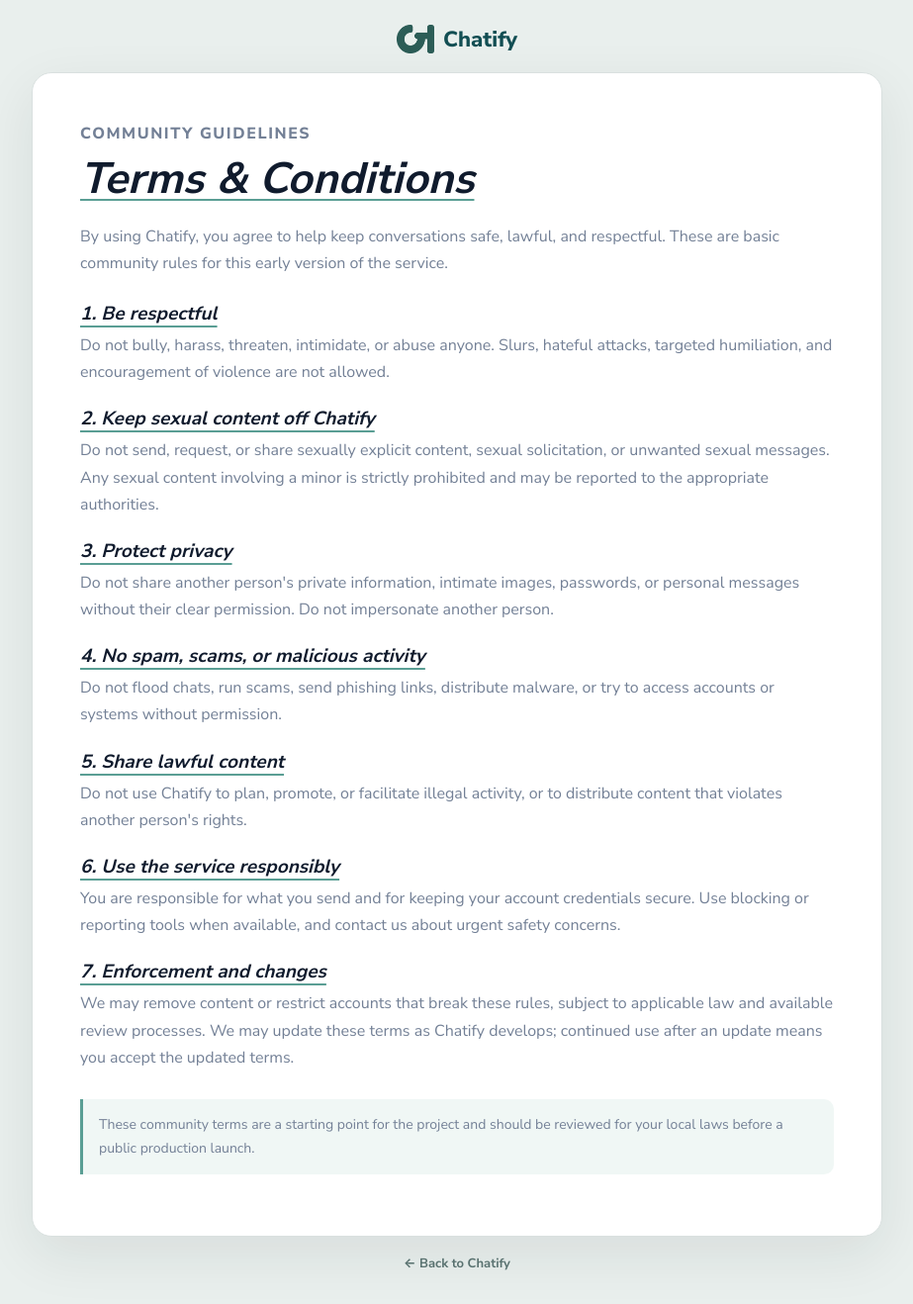
After one commit to badhanarsh2008-cmyk/CHATIFY, a FastAPI app: template frontend/templates/terms.html in a window 1280 px wide. The commit adds this page. Shown: the whole page at 99% size, without its empty margins (178-1101 px from the left). Run offline with FastAPI, Linux system fonts and the light colour scheme; the template is opened without the code that fills it, so the values that code supplies are empty.

Commit message:
enhanced performance of site, added animations and terms and condition page

```diff
--- a/backend/apps/app.py
+++ b/backend/apps/app.py
@@ -26,6 +26,22 @@ async def landing_page(request : Request):
         context={},
     )
 
+@app.get("/about", response_class=HTMLResponse)
+async def about_page(request: Request):
+    return templates.TemplateResponse(
+        request=request,
+        name="about.html",
+        context={},
+    )
+
+@app.get("/terms", response_class=HTMLResponse)
+async def terms_page(request: Request):
+    return templates.TemplateResponse(
+        request=request,
+        name="terms.html",
+        context={},
+    )
+
 @app.get("/register", response_class=HTMLResponse)
 @app.get("/signup", response_class=HTMLResponse, include_in_schema=False)
 async def signup(request : Request):
--- a/frontend/js/script.js
+++ b/frontend/js/script.js
@@ -1,14 +1,16 @@
 const themeToggle = document.querySelector(".theme-toggle");
+
+let savedDarkTheme = false;
+try {
+  savedDarkTheme = localStorage.getItem("chatify-theme") === "dark";
+} catch {
+  // Use the light theme when browser storage is unavailable.
+}
+document.body.classList.toggle("dark-theme", savedDarkTheme);
 
 if (themeToggle) {
   const themeColor = document.querySelector('meta[name="theme-color"]');
-  let isDark = false;
-
-  try {
-    isDark = localStorage.getItem("chatify-theme") === "dark";
-  } catch {
-    // The theme switch still works when browser storage is unavailable.
-  }
+  let isDark = savedDarkTheme;
 
   const applyTheme = (dark, save = false) => {
     document.body.classList.toggle("dark-theme", dark);
--- /dev/null
+++ b/frontend/styles/info.css
@@ -0,0 +1,44 @@
+:root {
+  color-scheme: light;
+  --ink: #101b2d;
+  --muted: #738096;
+  --teal: #075a56;
+  --paper: #fff;
+}
+* { box-sizing: border-box; }
+body {
+  min-height: 100vh;
+  margin: 0;
+  padding: 24px 18px;
+  background: #e9efed;
+  color: var(--ink);
+  font-family: "Nunito Sans", ui-sans-serif, system-ui, -apple-system, BlinkMacSystemFont, "Segoe UI", sans-serif;
+  transition: background-color 1.5s ease, color 1.5s ease;
+}
+html.page-ready body { animation: page-enter 350ms ease-out both; }
+html.page-leaving body { animation: page-leave 850ms cubic-bezier(.4, 0, .2, 1) forwards; pointer-events: none; }
+@keyframes page-enter { from { opacity: 0; transform: translateY(8px); } to { opacity: 1; transform: translateY(0); } }
+@keyframes page-leave { to { opacity: 0; transform: translateY(-8px); } }
+.info-page { display: flex; width: min(100%, 860px); min-height: calc(100vh - 48px); flex-direction: column; align-items: center; gap: 18px; margin: 0 auto; }
+.brand { display: inline-flex; align-items: center; gap: 9px; color: #124e53; font-size: 22px; font-weight: 800; text-decoration: none; }
+.brand img { width: 38px; height: 31px; object-fit: contain; }
+.info-card { width: 100%; padding: clamp(24px, 5vw, 48px); border: 1px solid #d9e0df; border-radius: 20px; background: var(--paper); box-shadow: 0 18px 55px #142a2815; }
+.eyebrow { margin: 0 0 8px; color: #327b73; font-size: 12px; font-weight: 800; letter-spacing: .1em; text-transform: uppercase; }
+h1, h2 { color: var(--ink); font-style: italic; text-decoration: underline; text-decoration-color: #5a9e94; text-decoration-thickness: 2px; text-underline-offset: 6px; }
+h1 { margin: 0 0 20px; font-size: clamp(30px, 6vw, 44px); line-height: 1.1; }
+h2 { margin: 0 0 6px; font-size: 19px; }
+.info-card p { color: var(--muted); font-size: 16px; line-height: 1.7; }
+.info-card .intro { margin-bottom: 24px; }
+.info-card section { margin-top: 20px; }
+.info-card section p { margin: 0; }
+.terms-note { margin-top: 28px; padding: 14px 16px; border-left: 3px solid #5a9e94; border-radius: 0 10px 10px 0; background: #f0f7f5; font-size: 14px !important; }
+.primary-link { display: inline-flex; align-items: center; gap: 10px; margin-top: 14px; padding: 12px 19px; border-radius: 10px; background: #075a56; color: #fff; font-weight: 800; text-decoration: none; }
+.back-link { margin: 0 0 8px; color: #58716f; font-size: 13px; font-weight: 700; text-decoration: none; }
+body.dark-theme { color-scheme: dark; --ink: #e8f0f1; --muted: #a9bbc1; --paper: #182a30; background: #0b171b; }
+body.dark-theme .brand { color: #b5e0da; }
+body.dark-theme .info-card { border-color: #294146; box-shadow: 0 18px 55px #0005; }
+body.dark-theme .eyebrow { color: #8bd0c6; }
+body.dark-theme .terms-note { border-left-color: #5ba99e; background: #20363a; }
+body.dark-theme .back-link { color: #a1b1b8; }
+@media (max-width: 520px) { body { padding: 16px 12px; } .info-page { min-height: calc(100vh - 32px); gap: 12px; } .info-card { border-radius: 16px; } .info-card p { font-size: 15px; } }
+@media (prefers-reduced-motion: reduce) { *, *::before, *::after { scroll-behavior: auto !important; transition-duration: .01ms !important; animation-duration: .01ms !important; } }
--- a/frontend/styles/landing.css
+++ b/frontend/styles/landing.css
@@ -314,6 +314,7 @@ footer {
   font-size: 11px;
   transition: color 1.5s ease;
 }
+footer a { color: #286c68; font-weight: 700; text-decoration: underline; text-underline-offset: 3px; }
 
 /* Dark palette */
 body.dark-theme {
@@ -340,6 +341,7 @@ body.dark-theme .second .bubble { background: linear-gradient(135deg, #187b73, #
 body.dark-theme .avatar { border-color: #1a3035; }
 body.dark-theme .meta, body.dark-theme footer, body.dark-theme .hint { color: #a1b1b8; }
 body.dark-theme .hint strong { color: #8bd0c6; }
+body.dark-theme footer a { color: #8bd0c6; }
 body.dark-theme .theme-toggle { border-color: #36585b; background: #234247; color: #b9e2dc; }
 body.dark-theme .toggle-thumb { transform: translateX(30px); background: #c9e9e3; }
 body.dark-theme .toggle-sun { opacity: 0.5; }
--- a/frontend/templates/signin.html
+++ b/frontend/templates/signin.html
@@ -55,6 +55,6 @@
 
       <a class="back-link" href="/">← Back to Chatify</a>
     </main>
-    <script src="/CHATIFY/frontend/js/script.js?v=5" defer></script>
+    <script src="/CHATIFY/frontend/js/script.js?v=6" defer></script>
   </body>
 </html>
--- a/frontend/templates/signup.html
+++ b/frontend/templates/signup.html
@@ -65,6 +65,6 @@
 
       <a class="back-link" href="/">← Back to Chatify</a>
     </main>
-    <script src="/CHATIFY/frontend/js/script.js?v=5" defer></script>
+    <script src="/CHATIFY/frontend/js/script.js?v=6" defer></script>
   </body>
 </html>
--- /dev/null
+++ b/frontend/templates/terms.html
@@ -0,0 +1,34 @@
+<!doctype html>
+<html lang="en">
+  <head>
+    <meta charset="utf-8">
+    <meta name="viewport" content="width=device-width, initial-scale=1">
+    <meta name="theme-color" content="#f8fbfa">
+    <meta name="description" content="Chatify community terms for safe and respectful conversations.">
+    <link rel="preconnect" href="https://fonts.googleapis.com">
+    <link rel="preconnect" href="https://fonts.gstatic.com" crossorigin>
+    <link href="https://fonts.googleapis.com/css2?family=Nunito+Sans:wght@400;600;700;800;900&display=swap" rel="stylesheet">
+    <link rel="stylesheet" href="/CHATIFY/frontend/styles/info.css?v=1">
+    <title>Terms &amp; Conditions · Chatify</title>
+  </head>
+  <body>
+    <main class="info-page terms-page">
+      <a class="brand" href="/" aria-label="Chatify home"><img src="/CHATIFY/frontend/logo/chatify_logo.png" alt=""><span>Chatify</span></a>
+      <article class="info-card">
+        <p class="eyebrow">Community guidelines</p>
+        <h1>Terms &amp; Conditions</h1>
+        <p class="intro">By using Chatify, you agree to help keep conversations safe, lawful, and respectful. These are basic community rules for this early version of the service.</p>
+        <section><h2>1. Be respectful</h2><p>Do not bully, harass, threaten, intimidate, or abuse anyone. Slurs, hateful attacks, targeted humiliation, and encouragement of violence are not allowed.</p></section>
+        <section><h2>2. Keep sexual content off Chatify</h2><p>Do not send, request, or share sexually explicit content, sexual solicitation, or unwanted sexual messages. Any sexual content involving a minor is strictly prohibited and may be reported to the appropriate authorities.</p></section>
+        <section><h2>3. Protect privacy</h2><p>Do not share another person's private information, intimate images, passwords, or personal messages without their clear permission. Do not impersonate another person.</p></section>
+        <section><h2>4. No spam, scams, or malicious activity</h2><p>Do not flood chats, run scams, send phishing links, distribute malware, or try to access accounts or systems without permission.</p></section>
+        <section><h2>5. Share lawful content</h2><p>Do not use Chatify to plan, promote, or facilitate illegal activity, or to distribute content that violates another person's rights.</p></section>
+        <section><h2>6. Use the service responsibly</h2><p>You are responsible for what you send and for keeping your account credentials secure. Use blocking or reporting tools when available, and contact us about urgent safety concerns.</p></section>
+        <section><h2>7. Enforcement and changes</h2><p>We may remove content or restrict accounts that break these rules, subject to applicable law and available review processes. We may update these terms as Chatify develops; continued use after an update means you accept the updated terms.</p></section>
+        <p class="terms-note">These community terms are a starting point for the project and should be reviewed for your local laws before a public production launch.</p>
+      </article>
+      <a class="back-link" href="/">← Back to Chatify</a>
+    </main>
+    <script src="/CHATIFY/frontend/js/script.js?v=6" defer></script>
+  </body>
+</html>
```
Also changed, not shown: frontend/styles/auth.css (+35 -0 lines), frontend/templates/about.html (added, +28 -0 lines), frontend/templates/landing_page.html (+5 -5 lines).
